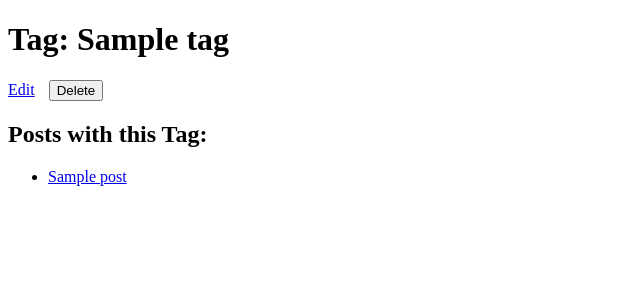
After one commit to mmicklesfl/flask-blogly, a Flask app: page /tags/1 in a window 1280 px wide. The commit adds this page. Shown: the top 300 px of the page, without its empty margins (0-640 px from the left). Run offline with Flask 2, Linux system fonts and the light colour scheme; tables that the repository leaves empty hold one stand-in row (values such as "Sample post").

Commit message:
added tags, added tagging features to the app

```diff
--- a/app.py
+++ b/app.py
@@ -1,6 +1,6 @@
-from flask import Flask, render_template, redirect, request, url_for
+from flask import flash, Flask, render_template, redirect, request, url_for
 from flask_debugtoolbar import DebugToolbarExtension
-from models import db, User, Post
+from models import db, User, Post, Tag
 
 app = Flask(__name__)
 
@@ -66,40 +66,65 @@ def users_delete(user_id):
 
 @app.route('/posts/new', methods=["GET", "POST"])
 def posts_new():
+    tags = Tag.query.all()
     if request.method == "POST":
         title = request.form['title']
         content = request.form['content']
         user_id = request.form['user_id']
         new_post = Post(title=title, content=content, user_id=user_id)
+
+        # Get selected tags
+        selected_tags = request.form.getlist('tags')
+        for tag_id in selected_tags:
+            tag = Tag.query.get(tag_id)
+            if tag:
+                new_post.tags.append(tag)
+
         db.session.add(new_post)
         try:
             db.session.commit()
         except:
             db.session.rollback()
             flash('An error occurred while adding the post. Please try again.')
-            return render_template("posts/new.html", user_id=user_id)
+            return render_template("posts/new.html", user_id=user_id, tags=tags)
         return redirect(url_for('users_profile', user_id=user_id))
     else:
         user_id = request.args.get('user_id')
         if not user_id:
             flash('No user specified for the new post.')
-            return redirect(url_for('index'))
-        return render_template("posts/new.html", user_id=user_id)
+            return redirect(url_for('home_redirect'))
+        return render_template("posts/new.html", user_id=user_id, tags=tags)
+
+@app.route('/posts')
+def posts_index():
+    posts = Post.query.order_by(Post.created_at.desc()).all()
+    return render_template('posts/index.html', posts=posts)
 
 @app.route('/posts/<int:post_id>')
 def posts_show(post_id):
     post = Post.query.get_or_404(post_id)
-    return render_template('posts/show.html', post=post)
+    return render_template('posts/show.html', post=post, tags=post.tags)
 
 @app.route('/posts/<int:post_id>/edit', methods=["GET", "POST"])
 def posts_edit(post_id):
     post = Post.query.get_or_404(post_id)
+    tags = Tag.query.all()
     if request.method == "POST":
         post.title = request.form['title']
         post.content = request.form['content']
+
+        # Update tags
+        selected_tags = request.form.getlist('tags')
+        post.tags = []
+        for tag_id in selected_tags:
+            tag = Tag.query.get(tag_id)
+            if tag:
+                post.tags.append(tag)
+
         db.session.commit()
         return redirect(f'/posts/{post_id}')
-    return render_template('posts/edit.html', post=post)
+    return render_template('posts/edit.html', post=post, tags=tags)
+
 
 @app.route('/posts/<int:post_id>/delete', methods=["POST"])
 def posts_delete(post_id):
@@ -108,6 +133,42 @@ def posts_delete(post_id):
     db.session.commit()
     return redirect("/posts")
 
+@app.route('/tags')
+def tags_index():
+    tags = Tag.query.all()
+    return render_template('tags/index.html', tags=tags)
+
+@app.route('/tags/new', methods=['GET', 'POST'])
+def tags_new():
+    if request.method == 'POST':
+        name = request.form['name']
+        tag = Tag(name=name)
+        db.session.add(tag)
+        db.session.commit()
+        return redirect(url_for('tags_index'))
+    return render_template('tags/new.html')
+
+@app.route('/tags/<int:tag_id>')
+def tags_show(tag_id):
+    tag = Tag.query.get_or_404(tag_id)
+    return render_template('tags/show.html', tag=tag)
+
+@app.route('/tags/<int:tag_id>/edit', methods=['GET', 'POST'])
+def tags_edit(tag_id):
+    tag = Tag.query.get_or_404(tag_id)
+    if request.method == 'POST':
+        tag.name = request.form['name']
+        db.session.commit()
+        return redirect(url_for('tags_show', tag_id=tag.id))
+    return render_template('tags/edit.html', tag=tag)
+
+@app.route('/tags/<int:tag_id>/delete', methods=['POST'])
+def tags_delete(tag_id):
+    tag = Tag.query.get_or_404(tag_id)
+    db.session.delete(tag)
+    db.session.commit()
+    return redirect(url_for('tags_index'))
+
 @app.errorhandler(404)
 def not_found_error(error):
     return render_template('404.html'), 404
--- /dev/null
+++ b/templates/tags/show.html
@@ -0,0 +1,38 @@
+<!DOCTYPE html>
+<html lang="en">
+<head>
+    <meta charset="UTF-8">
+    <title>Tag Details</title>
+    <style>
+        .actions {
+            margin-top: 20px;
+        }
+        .actions a, .actions input[type="submit"] {
+            margin-right: 10px;
+        }
+        .posts-list {
+            margin-top: 20px;
+        }
+    </style>
+</head>
+<body>
+    <h1>Tag: {{ tag.name }}</h1>
+
+    <div class="actions">
+        <a href="{{ url_for('tags_edit', tag_id=tag.id) }}">Edit</a>
+
+        <form method="POST" action="{{ url_for('tags_delete', tag_id=tag.id) }}" style="display: inline;">
+            <input type="submit" value="Delete">
+        </form>
+    </div>
+
+    <div class="posts-list">
+        <h2>Posts with this Tag:</h2>
+        <ul>
+            {% for post in tag.posts %}
+                <li><a href="{{ url_for('posts_show', post_id=post.id) }}">{{ post.title }}</a></li>
+            {% endfor %}
+        </ul>
+    </div>
+</body>
+</html>
```
Also changed, not shown: models.py (+15 -3 lines), templates/homepage.html (+9 -0 lines), templates/posts/edit.html (+9 -0 lines), templates/posts/index.html (added, +22 -0 lines), templates/posts/new.html (+9 -0 lines), templates/posts/show.html (+8 -0 lines), templates/tags/edit.html (added, +32 -0 lines), templates/tags/index.html (added, +17 -0 lines), templates/tags/new.html (added, +15 -0 lines).
